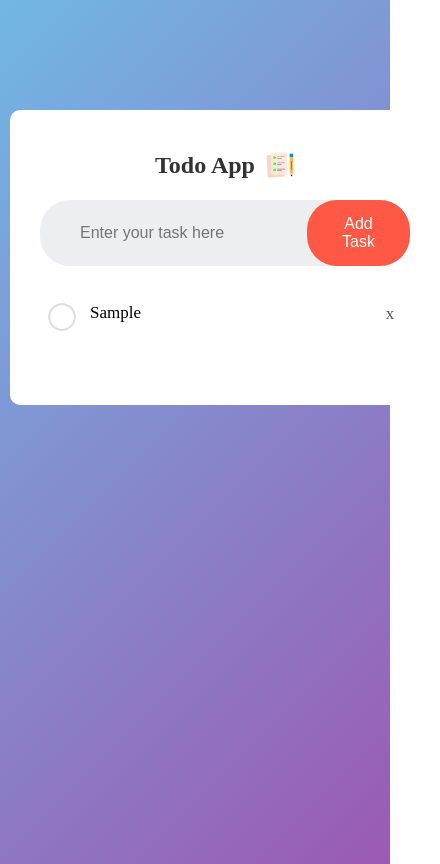
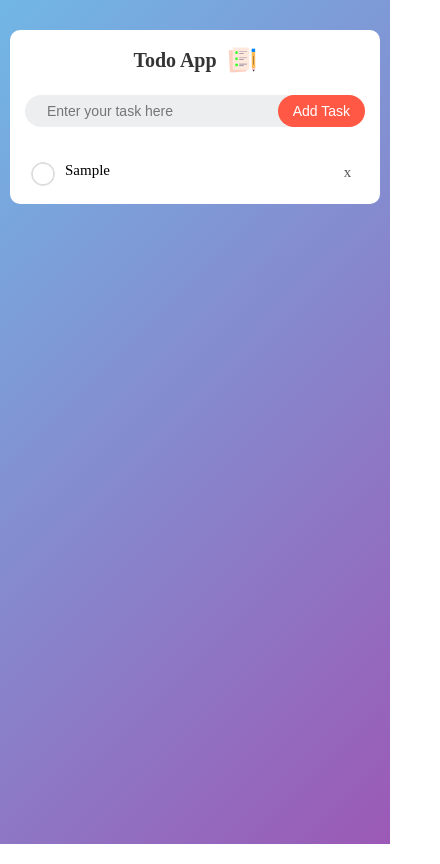
Before and after one commit to nidhish35/Todo-App-JS, a plain HTML site: page index.html in a window 390 px wide. Both pictures are taken after typing "Sample" into the empty fields and a click on the button "Add Task". Shown: the whole page, 440 px wide, since content can reach past the window. Drawn offline with Linux system fonts and the light colour scheme.

Commit message:
making it responsive

```diff
--- a/style.css
+++ b/style.css
@@ -1,25 +1,25 @@
-*{
+* {
     margin: 0px;
     padding: 0px;
+    box-sizing: border-box; /* Ensures padding and border are included in element dimensions */
 }
 
-
-.container{
+.container {
     background: linear-gradient(135deg, #71b7e6, #9b59b6);
     min-height: 100vh;
     padding: 10px;
 }
 
-.todo-app{
+.todo-app {
     background: #fff;
     border-radius: 10px;
-    padding: 40px 30px 70px;
+    padding: 20px; /* Reduced padding for smaller screens */
     width: 100%;
     max-width: 540px;
-    margin: 100px auto 20px;
+    margin: 50px auto 20px; /* Reduced margin for smaller screens */
 }
 
-.todo-app h1{
+.todo-app h1 {
     font-size: 24px;
     display: flex;
     align-items: center;
@@ -29,42 +29,42 @@
     margin-bottom: 20px;
 }
 
-.todo-app img{
+.todo-app img {
     width: 30px;
     margin-left: 10px;
 }
 
-.row{
+.row {
     display: flex;
     align-items: center;
     justify-content: space-between;
     margin-bottom: 25px;
     background-color: #edeef0;
     border-radius: 30px;
-    padding-left: 20px;
+    padding-left: 15px; /* Reduced padding for smaller screens */
 }
 
-input{
+input {
     flex: 1;
     border: none;
-    padding: 15px 20px;
+    padding: 10px 15px; /* Reduced padding for smaller screens */
     font-size: 16px;
     background-color: transparent;
     outline: none;
+}
 
-}
-button{
+button {
     background: #ff5945;
     color: #fff;
     border: none;
-    padding: 15px 20px;
+    padding: 10px 20px; /* Reduced padding for smaller screens */
     font-size: 16px;
     cursor: pointer;
     outline: none;
     border-radius: 30px;
 }
 
-ul li{
+ul li {
     list-style: none;
     font-size: 17px;
     padding: 12px 8px 12px 50px;
@@ -73,7 +73,7 @@ ul li{
     position: relative;
 }
 
-ul li::before{
+ul li::before {
     content: '';
     width: 28px;
     height: 28px;
@@ -85,31 +85,75 @@ ul li::before{
     position: absolute;
     left: 8px;
     top: 12px;
-
 }
 
-ul li.checked{
+ul li.checked {
     text-decoration: line-through;
-    color: #555;
+    color: green;
+    background-color: #71b7e6;
+    border-radius: 10px;
 }
 
-ul li.checked::before{
+ul li.checked::before {
     background-image: url(checked.png);
 }
 
-ul li span{
+ul li span {
     position: absolute;
     right: 0;
     top: 3px;
     height: 40px;
     width: 40px;
     color: #555;
-    border-radius:50% ;
+    border-radius: 50%;
     line-height: 40px;
-    text-align: center ;
-
+    text-align: center;
 }
 
-ul li span:hover{
+ul li span:hover {
     background: whitesmoke;
 }
+
+/* Media Queries for Mobile Devices */
+@media (max-width: 768px) {
+    .todo-app {
+        padding: 15px; /* Further reduced padding for smaller screens */
+        margin: 20px auto 10px; /* Further reduced margin for smaller screens */
+    }
+
+    .todo-app h1 {
+        font-size: 20px; /* Smaller font size for smaller screens */
+    }
+
+    .row {
+        padding-left: 10px; /* Further reduced padding for smaller screens */
+    }
+
+    input {
+        padding: 8px 12px; /* Further reduced padding for smaller screens */
+        font-size: 14px; /* Smaller font size for smaller screens */
+    }
+
+    button {
+        padding: 8px 15px; /* Further reduced padding for smaller screens */
+        font-size: 14px; /* Smaller font size for smaller screens */
+    }
+
+    ul li {
+        font-size: 15px; /* Smaller font size for smaller screens */
+        padding: 10px 8px 10px 40px; /* Adjusted padding for smaller screens */
+    }
+
+    ul li::before {
+        width: 24px; /* Smaller checkbox for smaller screens */
+        height: 24px; /* Smaller checkbox for smaller screens */
+        left: 6px; /* Adjusted position for smaller screens */
+        top: 10px; /* Adjusted position for smaller screens */
+    }
+
+    ul li span {
+        height: 35px; /* Smaller delete icon for smaller screens */
+        width: 35px; /* Smaller delete icon for smaller screens */
+        line-height: 35px; /* Adjusted line height for smaller screens */
+    }
+}
```
